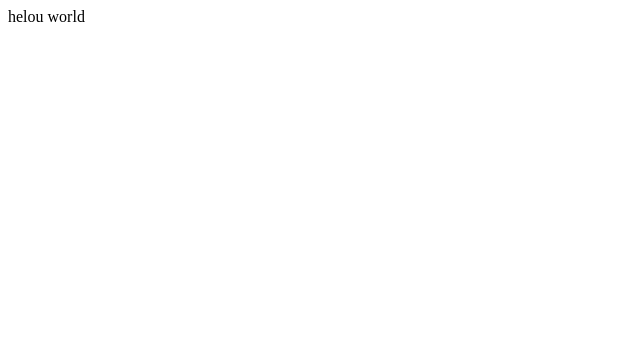
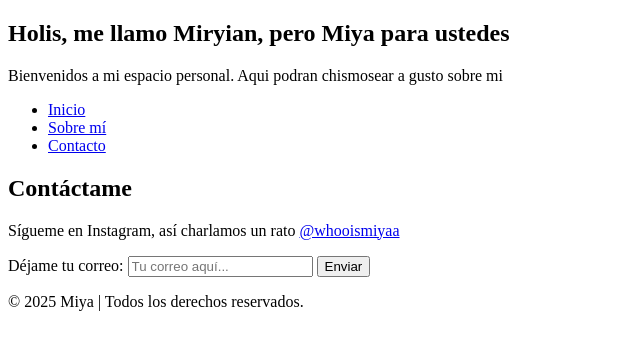
Before and after one commit to miya151205/about_me, a plain HTML site: page index.html in a window 1280 px wide. Shown: the whole page, without its empty margins (0-640 px from the left). Drawn offline with Linux system fonts and the light colour scheme.

Commit message:
cree estructura base de mi pagina, haciendo solo la parte de html

```diff
--- a/index.html
+++ b/index.html
@@ -1 +1,46 @@
-helou world
+<!DOCTYPE html>
+<html lang="es">
+<head>
+    <meta charset="UTF-8">
+    <meta name="viewport" content="width=device-width, initial-scale=1.0">
+     <title>About Me</title>
+  <link rel="stylesheet" href="./css/styles.css">
+</head>
+<body>
+
+  <!-- esta es la sección de inicio -->
+  <section id="inicio" class="hero">
+    <h1>Holis, me llamo Miryian, pero Miya para ustedes</h1>
+    <p>Bienvenidos a mi espacio personal. Aqui podran chismosear a gusto sobre mi</p>
+  </section>
+
+   <!--Aquí cree el menú de navegación-->
+  <nav>
+    <ul>
+      <li><a href="#inicio">Inicio</a></li>
+      <li><a href="sobreMi.html">Sobre mí</a></li>
+      <li><a href="#contacto">Contacto</a></li>
+    </ul>
+  </nav>
+
+
+  <!-- esta parte es la sección de contacto -->
+  <section id="contacto" class="contacto">
+    <h2>Contáctame</h2>
+    <p>Sígueme en Instagram, así charlamos un rato <a href="https://www.instagram.com/whooismiyaa?igsh=MXN6Y3Z4MWV5bXczNA==" target="_blank">@whooismiyaa</a></p>
+
+    <!-- Formulario -->
+    <form id="contactForm">
+      <label for="email">Déjame tu correo:</label>
+      <input type="email" id="email" name="email" placeholder="Tu correo aquí..." required>
+      <button type="submit">Enviar</button>
+    </form>
+  </section>
+
+  <!-- Footer -->
+  <footer>
+    <p>© 2025 Miya  | Todos los derechos reservados.</p>
+  </footer>
+
+</body>
+</html>
```
Also changed, not shown: sobreMi.html (added, +11 -0 lines).
